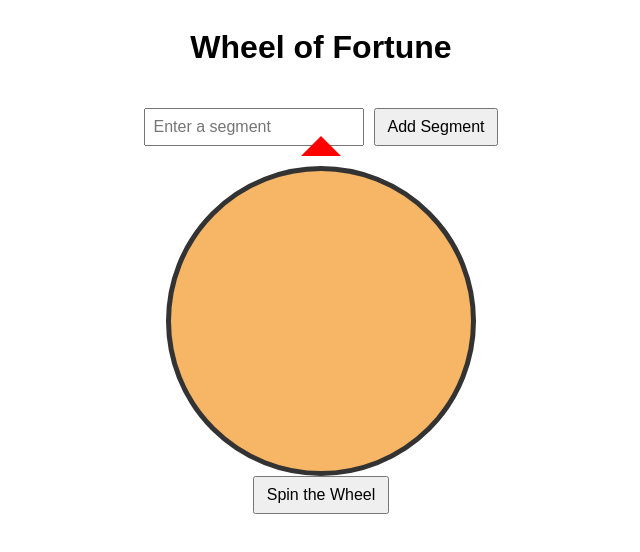
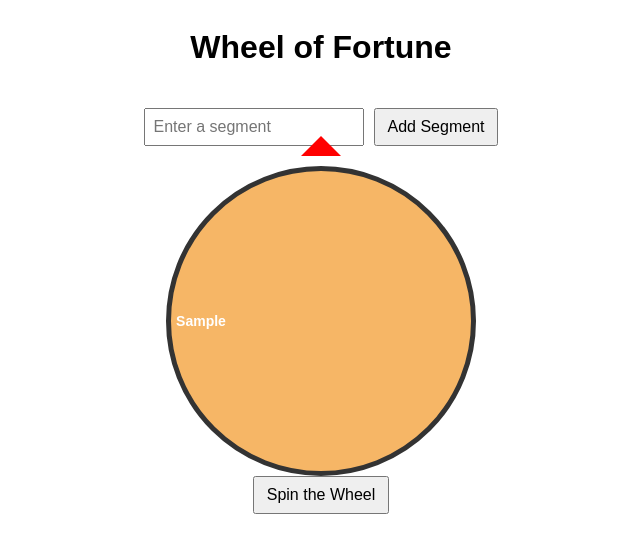
Before and after one commit to Cristoffer85/santa-selector, a React (Vite) app: page / in a window 1280 px wide. Both pictures are taken after typing "Sample" into the empty fields and a click on the button "Add Segment". Shown: the top 552 px of the page, without its empty margins (319-959 px from the left). Built offline with nearby package versions, Linux system fonts and the light colour scheme.

Commit message:
Text visible -
Initial color still stopped and presented rightly at top like it should, but text changes place all after theyre added

```diff
--- a/src/Components/Wheel/Wheel.tsx
+++ b/src/Components/Wheel/Wheel.tsx
@@ -42,7 +42,37 @@ const Wheel: React.FC<WheelProps> = ({ segments }) => {
 
       {/* Wheel */}
       <div className="wheel" ref={wheelRef} style={{ background: gradient }}>
-        {/* Segments are automatically handled by the gradient */}
+        {/* Render the segment names evenly spaced around the wheel */}
+        {segments.map((segment, index) => {
+          const angle = (360 / segments.length) * index;
+          const labelAngle = angle + (360 / segments.length) / 2; // Center the text in the segment
+          const offset = 120; // Radius offset for text placement
+
+          // Calculate x and y positions for each segment's text
+          const x = offset * Math.cos((labelAngle * Math.PI) / 180); // X position based on angle
+          const y = offset * Math.sin((labelAngle * Math.PI) / 180); // Y position based on angle
+
+          return (
+            <div
+              key={segment.name}
+              className="segment-name"
+              style={{
+                position: 'absolute',
+                top: '50%',
+                left: '50%',
+                transform: `translate(-50%, -50%) translate(${x}px, ${y}px)`,
+                transformOrigin: 'center',
+                color: 'white',
+                fontWeight: 'bold',
+                textAlign: 'center',
+                pointerEvents: 'none',
+                width: '60px',  // Adjust to fit your text size
+              }}
+            >
+              {segment.name}
+            </div>
+          );
+        })}
       </div>
 
       <button onClick={spinWheel}>Spin the Wheel</button>
@@ -75,6 +105,14 @@ const Wheel: React.FC<WheelProps> = ({ segments }) => {
           left: 50%;
           transform: translateX(-50%);
         }
+        .segment-name {
+          position: absolute;
+          top: 50%;
+          left: 50%;
+          transform-origin: center;
+          font-size: 14px;
+          color: white;
+        }
       `}</style>
     </div>
   );
```
